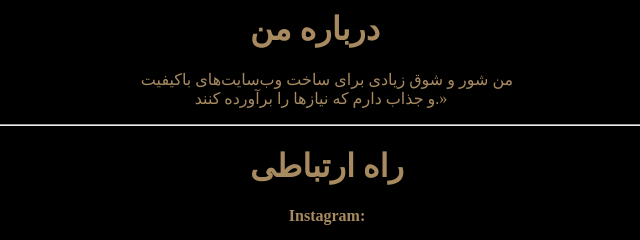
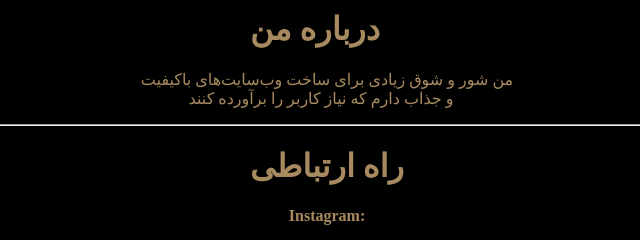
Before and after one commit to sdfhosseini/page, a plain HTML site: page index.html in a window 1280 px wide. Shown: the part 377-617 px from the top of the page, 313-953 px from the left. Drawn offline with Linux system fonts and the light colour scheme.

Commit message:
Update index.html3

```diff
--- a/index.html
+++ b/index.html
@@ -42,7 +42,7 @@ border:2px;}
   <span>
    <div>
     <h1>درباره من &nbsp;&nbsp;</h1>
-    <p>من شور و شوق زیادی برای ساخت وب‌سایت‌های باکیفیت <br>و جذاب دارم که نیازها را برآورده کنند.»
+    <p>من شور و شوق زیادی برای ساخت وب‌سایت‌های باکیفیت <br>و جذاب دارم که نیاز کاربر را برآورده کنند
 &nbsp;&nbsp;</p>
    </div>
   </span>
```
